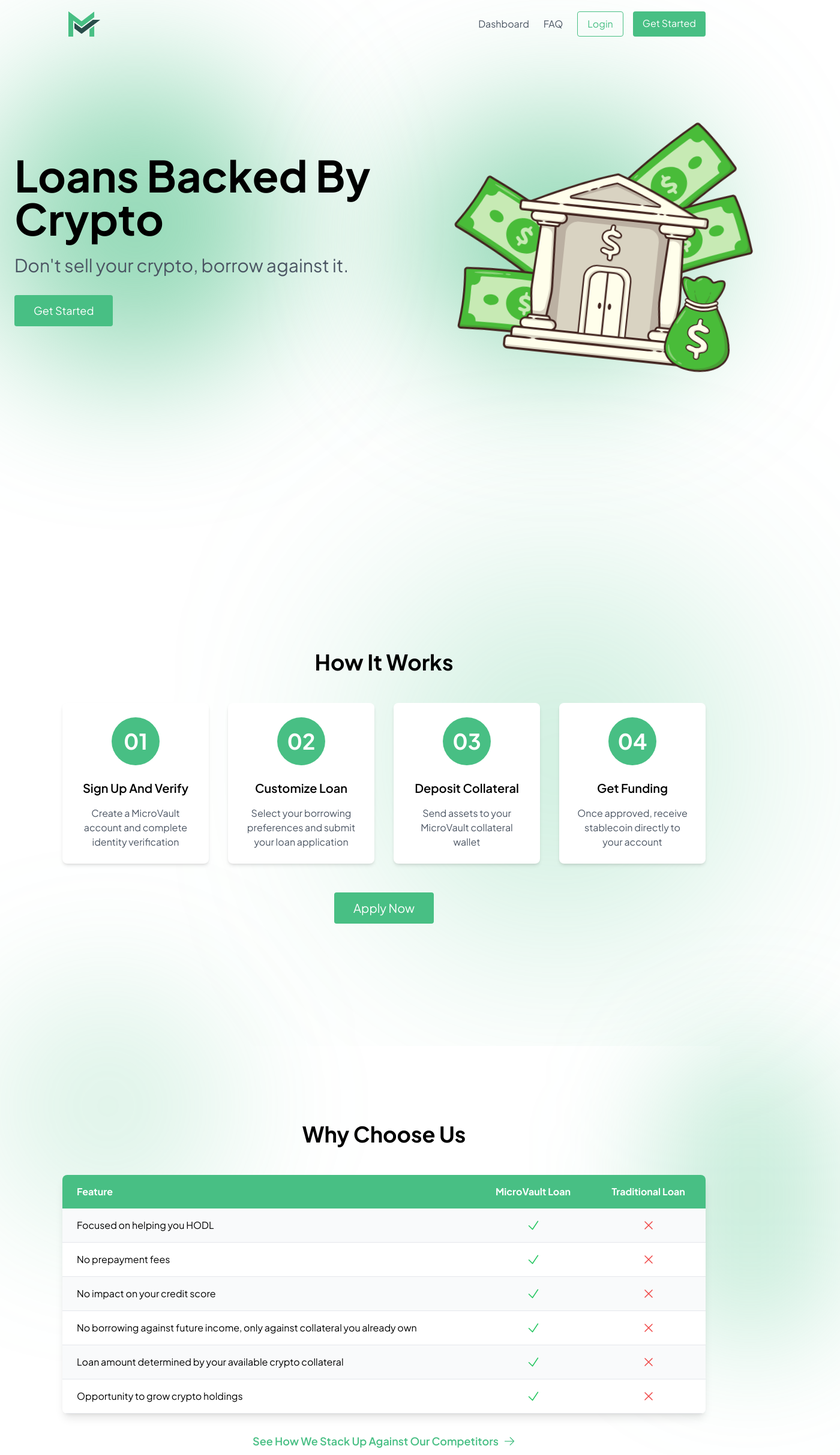
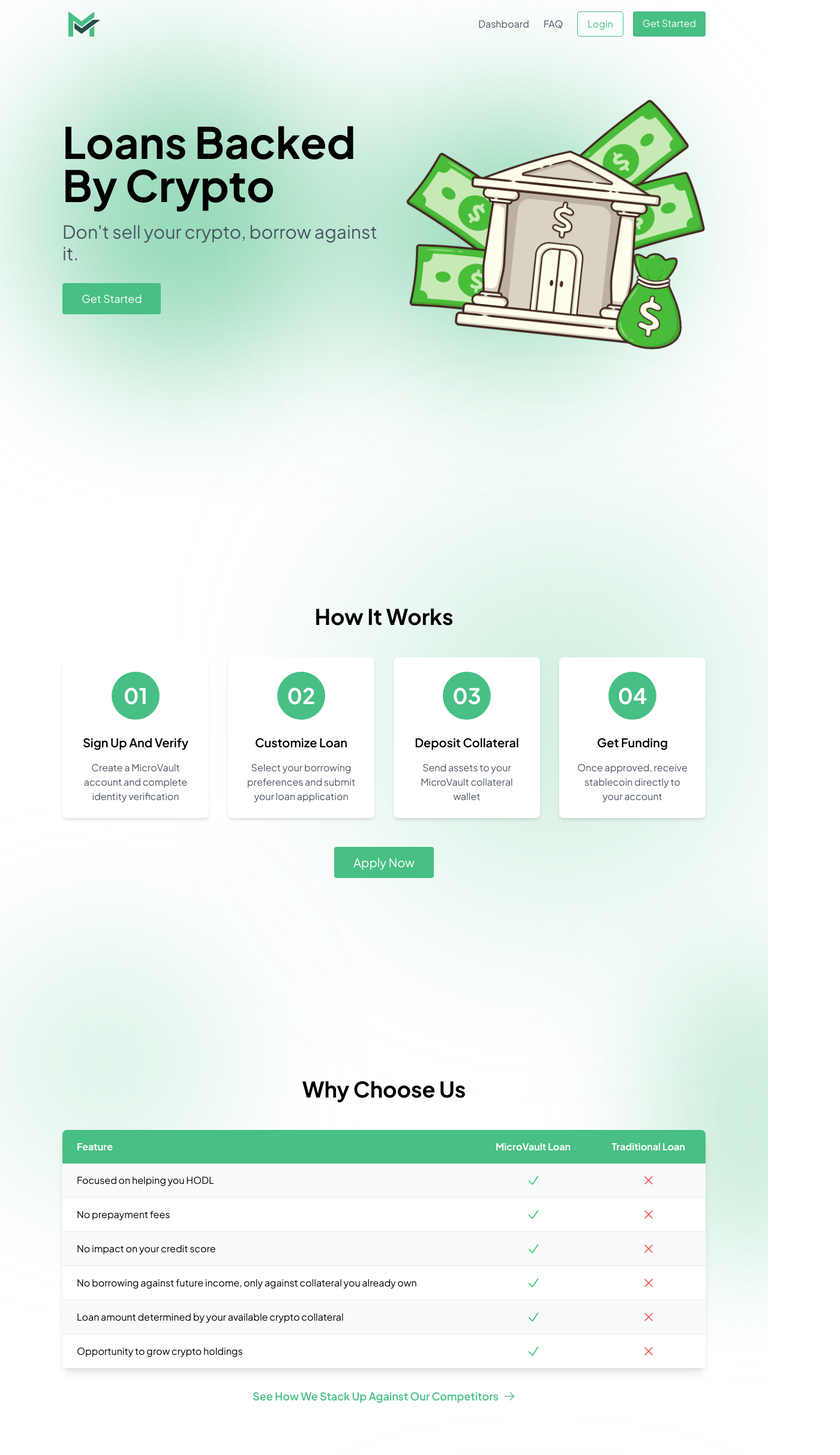
Before and after one commit to veermshah/MicroVault, a React (Vite) app in the folder frontend/: page / in a window 1280 px wide. Shown: the top 2426 px of the page at 60% size, 1400 px wide, since content can reach past the window. Built offline with nearby package versions, Linux system fonts and the light colour scheme; the HTML template or start-up script is replaced by a standard one.

Commit message:
fixed spacing w/ flex boxes

```diff
--- a/frontend/src/App.jsx
+++ b/frontend/src/App.jsx
@@ -1,3 +1,5 @@
+// src/App.js
+
 import React from "react";
 import { BrowserRouter, Route, Routes } from "react-router-dom";
 import Header from "./components/header";
@@ -9,7 +11,7 @@ import FAQ from "./pages/faq";
 function App() {
     return (
         <BrowserRouter>
-            <div className="flex flex-col min-h-screen">
+            <div className="flex flex-col min-h-screen overflow-x-hidden">
                 <Header />
                 <main className="flex-grow">
                     <Routes>
@@ -18,6 +20,7 @@ function App() {
                         <Route path="/faq" element={<FAQ />} />
                     </Routes>
                 </main>
+                <Footer />
             </div>
         </BrowserRouter>
     );
--- a/frontend/src/components/hero.jsx
+++ b/frontend/src/components/hero.jsx
@@ -3,13 +3,14 @@ import bankIcon from '../assets/bankicon.png'; // Adjust the path as needed
 
 const Hero = () => {
   return (
-    <section className="bg-white min-h-screen flex items-center relative overflow-visible">
+    <section className="bg-transparent my-0 mx-4 md:mx-12 lg:mx-20 relative overflow-visible">
       {/* Blur element for the left area */}
       <div className="absolute top-[5%] left-[-25px] w-[500px] h-[500px] bg-[#48bf84]/60 rounded-full blur-[120px] z-0" />
 
       {/* Blur element for the right area */}
       <div className="absolute top-[15%] right-[100px] w-[500px] h-[400px] bg-[#48bf84]/60 rounded-full blur-[120px] z-0" />
 
+      <div className="bg-white rounded-lg overflow-hidden">
         <div className="container mx-auto px-6 py-8 relative z-10">
           <div className="flex flex-col md:flex-row items-center justify-between">
             {/* Left side content */}
@@ -31,6 +32,7 @@ const Hero = () => {
             </div>
           </div>
         </div>
+      </div>
     </section>
   );
 };
--- a/frontend/src/components/whyChooseUs.jsx
+++ b/frontend/src/components/whyChooseUs.jsx
@@ -12,12 +12,12 @@ const WhyChooseUs = () => {
   ];
 
   return (
-    <section className="bg-white min-h-screen flex items-center my-8 mx-4 md:mx-12 lg:mx-20 relative overflow-visible">
+    <section className="bg-transparent pt-32 pb-16 my-8 mx-4 md:mx-12 lg:mx-20 relative overflow-visible">
       {/* Adjusted Blur effects */}
       <div className="absolute top-[-100px] left-[-100px] w-[400px] h-[400px] bg-[#48bf84]/20 rounded-full blur-[120px] z-0" />
       <div className="absolute bottom-[300px] right-[-200px] w-[300px] h-[500px] bg-[#48bf84]/30 rounded-full blur-[100px] z-0" />
 
-      <div className="container mx-auto px-6 py-16 relative z-10">
+      <div className="container mx-auto px-6 relative z-10 max-w-full">
         <h2 className="text-4xl font-bold text-center mb-12 text-black">Why Choose Us</h2>
         <div className="bg-white rounded-lg shadow-lg overflow-hidden relative z-10">
           <table className="w-full">
```
Lines whose indentation alone changed are shown as unchanged.
